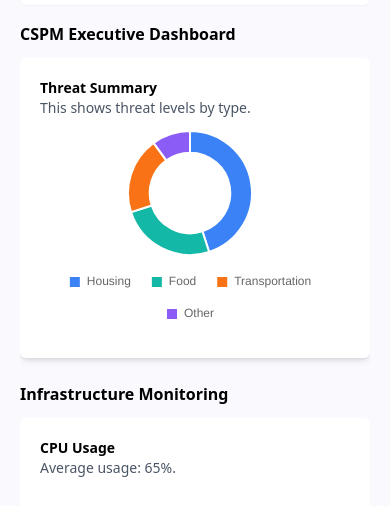
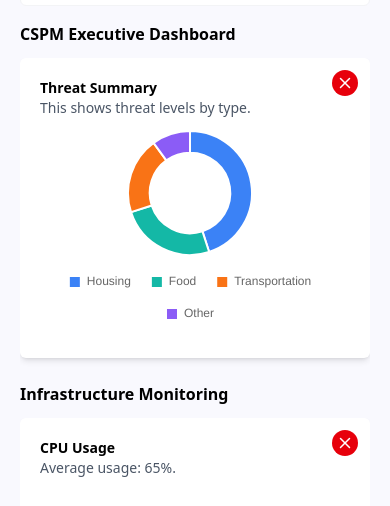
Before and after one commit to OmairSaad/dashboard, a React (Vite) app: page / in a window 390 px wide. Shown: the part 174-680 px from the top of the page. Built offline with nearby package versions, Linux system fonts and the light colour scheme.

Commit message:
Fix: Make delete button always visible on touch devices

```diff
--- a/src/component/WidgetCard.tsx
+++ b/src/component/WidgetCard.tsx
@@ -20,8 +20,7 @@ export const WidgetCard: FC<WidgetCardInt> = ({ ele, catId, onRemove }) => {
       <button
         // evoke the onRemove function when the button is clicked
         onClick={() => onRemove(ele.id, catId)}
-        className="absolute cursor-pointer top-3 right-3 p-1 rounded-full text-white hover:scale-[1.02]  bg-red-600 opacity-0 group-hover:opacity-100 transition"
-      >
+        className="absolute cursor-pointer top-3 right-3 p-1 rounded-full text-white hover:scale-[1.02] bg-red-600 opacity-100 md:opacity-0 md:group-hover:opacity-100 transition"      >
         <X size={18} />
       </button>
 
```
